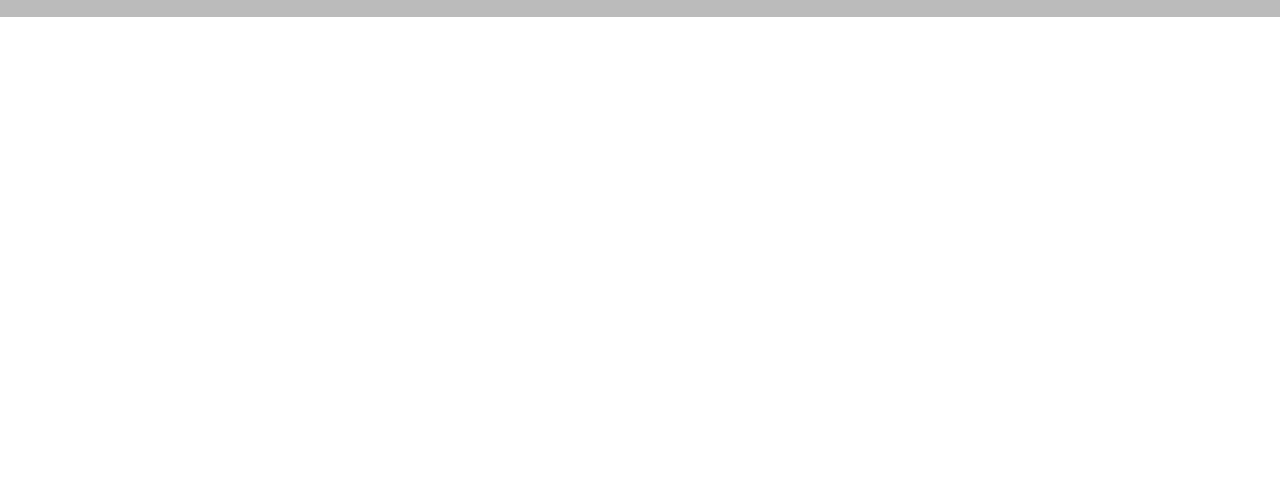
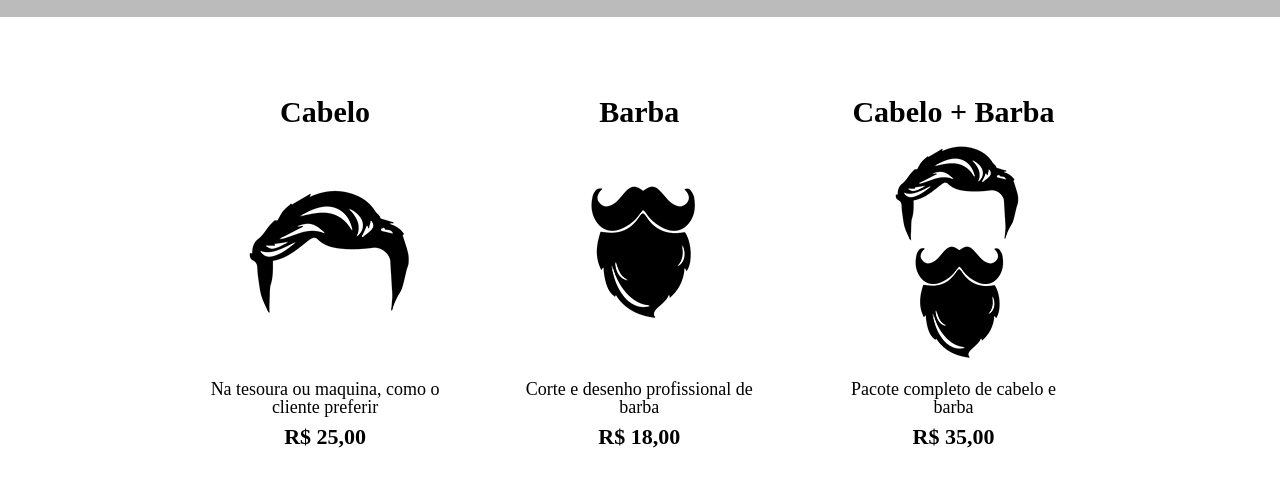
Before and after one commit to michaeldiogo253/cursoAluraHtmlCss, a plain HTML site: page SiteBarbearia/produtos.html in a window 1280 px wide. Shown: the part 276-762 px from the top of the page. Drawn offline with Linux system fonts and the light colour scheme.

Commit message:
trabalho dia 03/11

```diff
--- a/SiteBarbearia/produtos.css
+++ b/SiteBarbearia/produtos.css
@@ -27,3 +27,35 @@ nav a {
 	font-size: 22px;
 	text-decoration: none;
 }
+
+.produtos{
+	width: 940px;
+	margin: 0 auto;
+	padding: 50px 0;
+}
+
+
+.produtos li{
+	display: inline-block;
+	text-align: center;
+	width: 30%;
+	vertical-align: top;
+	margin: 0 1.5%;
+	padding: 30px 20px;
+	box-sizing: border-box;
+}
+
+.produtos h2{
+	font-size: 30px;
+	font-weight: bold;
+}
+
+.produto-descricao{
+	font-size: 18px;
+}
+
+.produto-preco{
+	font-size: 22px;
+	font-weight: bold;
+	margin-top: 10px;
+}
--- a/SiteBarbearia/produtos.html
+++ b/SiteBarbearia/produtos.html
@@ -1,5 +1,6 @@
 <!DOCTYPE html>
 <html>
+
 <head>
 	<meta charset="UTF-8">
 	<title>Produtos - Barbearia Alura</title>
@@ -7,6 +8,7 @@
 	<link rel="stylesheet" href="reset.css">
 	<link rel="stylesheet" href="produtos.css">
 </head>
+
 <body>
 	<header>
 		<div class="caixa">
@@ -21,5 +23,31 @@
 			</nav>
 		</div>
 	</header>
+
+	<main>
+		<ul class="produtos">
+			<li>
+				<h2>Cabelo</h2>
+				<img src="imagens/cabelo.jpg" alt="imagem de produto cabelo">
+				<p class="produto-descricao">Na tesoura ou maquina, como o cliente preferir</p>
+				<p class="produto-preco">R$ 25,00</p>
+			</li>
+			<li>
+				<h2>Barba</h2>
+				<img src="imagens/barba.jpg" alt="imagem de produto barba">
+				<p class="produto-descricao">Corte e desenho profissional de barba</p>
+				<p class="produto-preco">R$ 18,00</p>
+			</li>
+			<li>
+				<h2>Cabelo + Barba</h2>
+				<img src="imagens/cabelo+barba.jpg" alt="imagem de produto cabelo + barba">
+				<p class="produto-descricao">Pacote completo de cabelo e barba</p>
+				<p class="produto-preco">R$ 35,00</p>
+			</li>
+
+		</ul>
+	</main>
+
 </body>
+
 </html>
```
Lines whose indentation alone changed are shown as unchanged.
